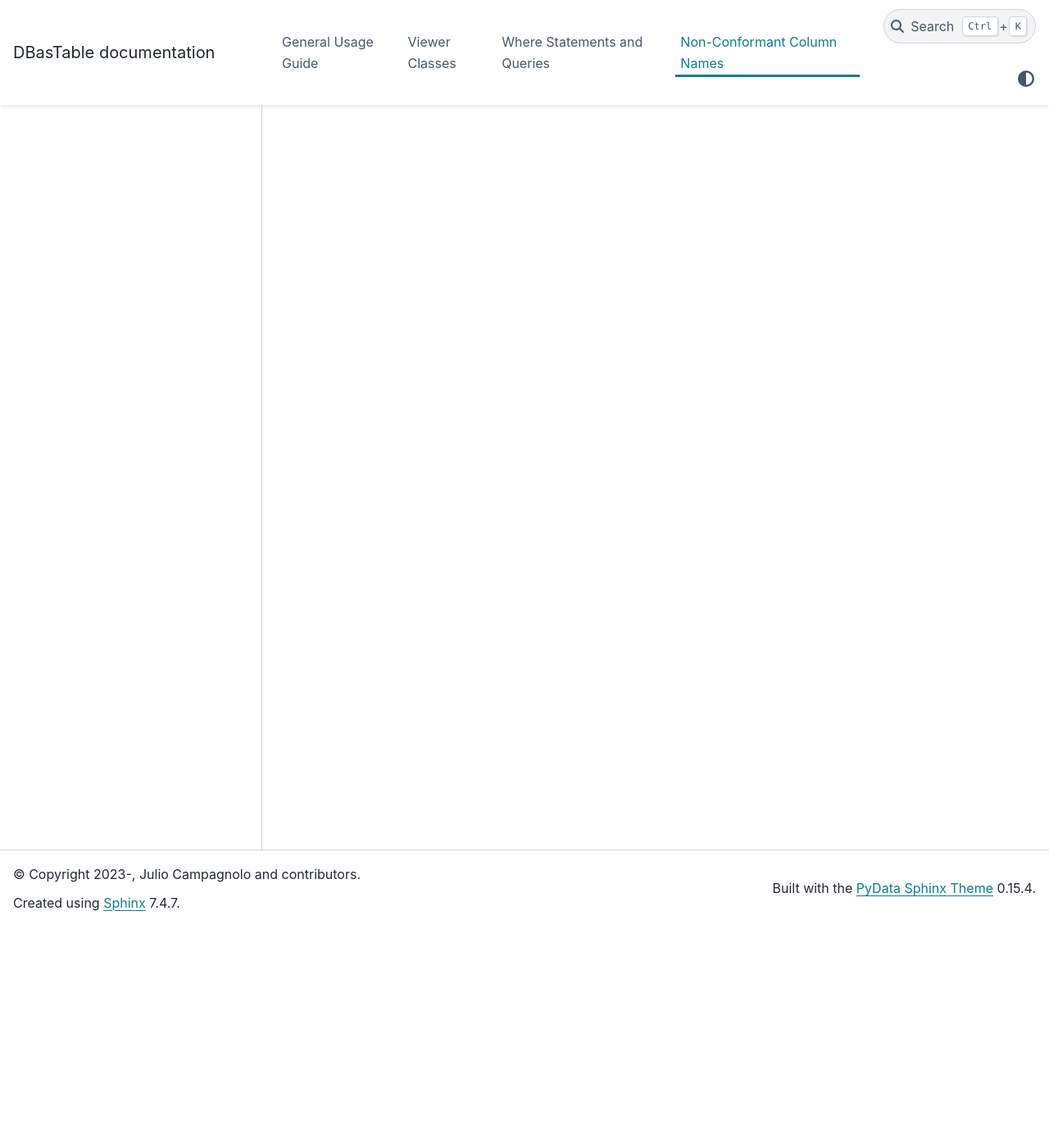
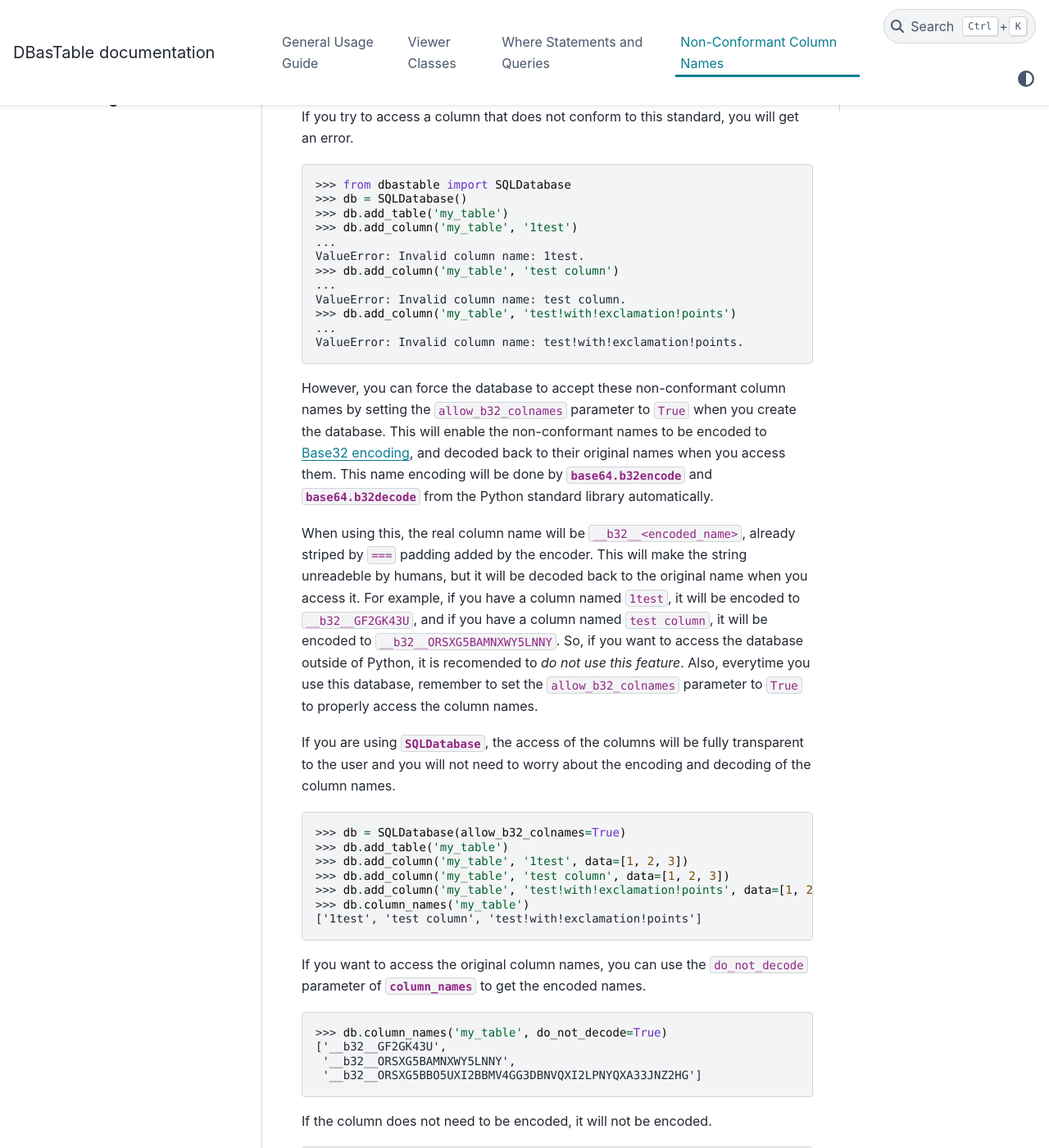
Before and after one commit to juliotux/DBasTable, a Sphinx documentation site: the page built from docs/nonconformant.rst, in a window 1280 px wide and 1400 px high, scrolled down 270 px. Shown: the whole window at 82% size. Built offline with Sphinx 7.4.7 and the PyData theme 0.15.4, drawn with Linux system fonts in a browser that asks for light colours; the version number could not be read and is left out; some of the changed text lies outside the part shown.

Commit message:
non-conformant names docs

```diff
--- a/docs/nonconformant.rst
+++ b/docs/nonconformant.rst
@@ -1,2 +1,78 @@
 Non-Conformant Column Names
 ---------------------------
+
+By default, any operation that interfaces with column names will only accept names that conform to the SQLite names standard. This means that column names must begin with a letter, and can only contain letters, numbers, and underscores. If you try to access a column that does not conform to this standard, you will get an error.
+
+.. code-block:: python
+
+    >>> from dbastable import SQLDatabase
+    >>> db = SQLDatabase()
+    >>> db.add_table('my_table')
+    >>> db.add_column('my_table', '1test')
+    ...
+    ValueError: Invalid column name: 1test.
+    >>> db.add_column('my_table', 'test column')
+    ...
+    ValueError: Invalid column name: test column.
+    >>> db.add_column('my_table', 'test!with!exclamation!points')
+    ...
+    ValueError: Invalid column name: test!with!exclamation!points.
+
+However, you can force the database to accept these non-conformant column names by setting the ``allow_b32_colnames`` parameter to ``True`` when you create the database. This will enable the non-conformant names to be encoded to `Base32 encoding <https://en.wikipedia.org/wiki/Base32>`_, and decoded back to their original names when you access them. This name encoding will be done by `base64.b32encode` and `base64.b32decode` from the Python standard library automatically.
+
+When using this, the real column name will be ``__b32__<encoded_name>``, already striped by ``===`` padding added by the encoder. This will make the string unreadeble by humans, but it will be decoded back to the original name when you access it. For example, if you have a column named ``1test``, it will be encoded to ``__b32__GF2GK43U``, and if you have a column named ``test column``, it will be encoded to ``__b32__ORSXG5BAMNXWY5LNNY``. So, if you want to access the database outside of Python, it is recomended to *do not use this feature*. Also, everytime you use this database, remember to set the ``allow_b32_colnames`` parameter to ``True`` to properly access the column names.
+
+If you are using `~dbastable.SQLDatabase`, the access of the columns will be fully transparent to the user and you will not need to worry about the encoding and decoding of the column names.
+
+.. code-block:: python
+
+    >>> db = SQLDatabase(allow_b32_colnames=True)
+    >>> db.add_table('my_table')
+    >>> db.add_column('my_table', '1test', data=[1, 2, 3])
+    >>> db.add_column('my_table', 'test column', data=[1, 2, 3])
+    >>> db.add_column('my_table', 'test!with!exclamation!points', data=[1, 2, 3])
+    >>> db.column_names('my_table')
+    ['1test', 'test column', 'test!with!exclamation!points']
+
+If you want to access the original column names, you can use the ``do_not_decode`` parameter of `~dbastable.SQLDatabase.column_names` to get the encoded names.
+
+.. code-block:: python
+
+    >>> db.column_names('my_table', do_not_decode=True)
+    ['__b32__GF2GK43U',
+     '__b32__ORSXG5BAMNXWY5LNNY',
+     '__b32__ORSXG5BBO5UXI2BBMV4GG3DBNVQXI2LPNYQXA33JNZ2HG']
+
+If the column does not need to be encoded, it will not be encoded.
+
+.. code-block:: python
+
+    >>> db.add_column('my_table', 'test')
+    >>> db.column_names('my_table')
+    ['1test', 'test column', 'test!with!exclamation!points', 'test']
+    >>> db.column_names('my_table', do_not_decode=True)
+    ['__b32__GF2GK43U',
+     '__b32__ORSXG5BAMNXWY5LNNY',
+     '__b32__ORSXG5BBO5UXI2BBMV4GG3DBNVQXI2LPNYQXA33JNZ2HG',
+     'test']
+
+Any column access method will work *ONLY* with the original names, so you do not need to worry about the encoded names.
+
+.. code-block:: python
+
+    >>> db['my_table']['1test'].values
+    [1, 2, 3]
+    >>> db.get_column('my_table', 'test column').values
+    [1, 2, 3]
+    >>> db.select('my_table', columns=['test!with!exclamation!points'])
+    [(1,), (2,), (3,)]
+
+Where statements also use original column names, and not the encoded ones.
+
+.. code-block:: python
+
+    >>> from dbastable import Where
+    >>> db.select('my_table', where={'test!with!exclamation!points': 1})
+    [(1, 1, 1)]
+    >>> db.select('my_table', where=Where('1test', '>', 1))
+    [(2, 2, 2), (3, 3, 3)]
```
